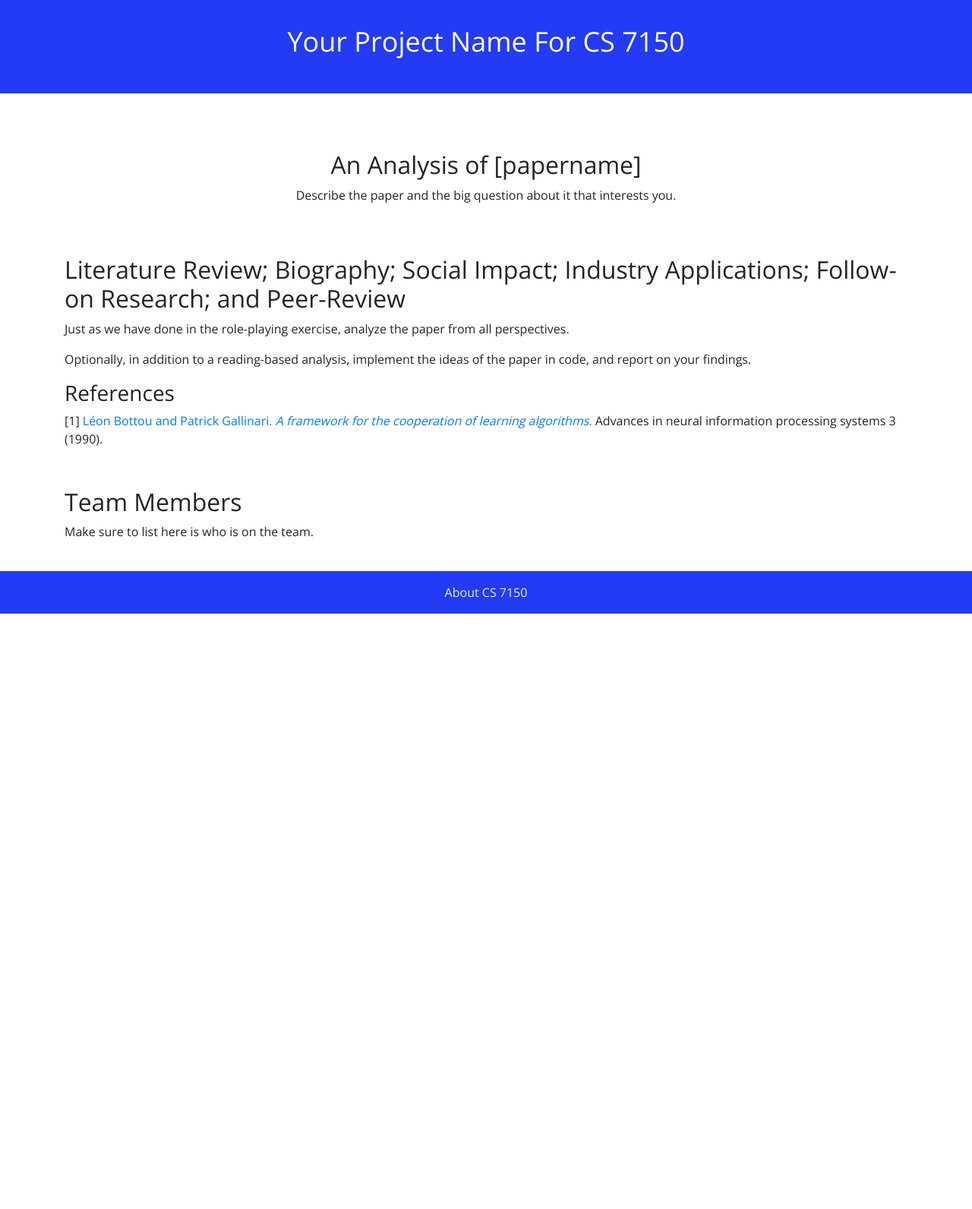
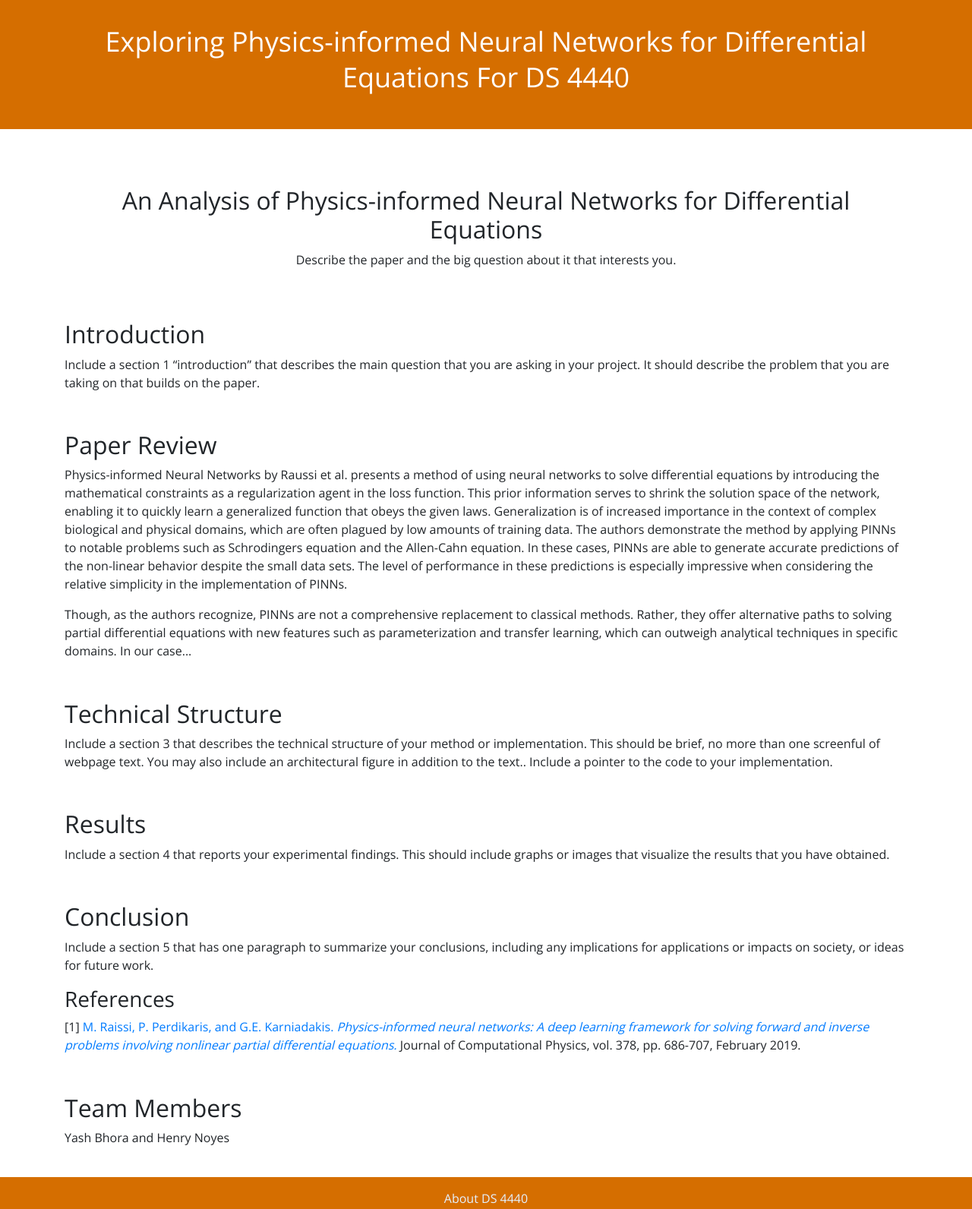
Before and after one commit to yashrbhora/exploring-PINNs-for-diffeq, a plain HTML site: page index.html in a window 1280 px wide. Shown: the whole page at 76% size. Before the commit the page ends 808 px from the top, so only its background shows below. Drawn offline with nearby package versions, Linux system fonts and the light colour scheme.

Commit message:
paper review and general website formatting

```diff
--- a/index.html
+++ b/index.html
@@ -1,7 +1,7 @@
 <!doctype html>
 <html lang="en">
 <head>
-<title>Your Project Name</title>
+<title>Exploring Physics-informed Neural Networks for Differential Equations</title>
 <meta property="og:title" content=Your Project Name" />
 <meta name="twitter:title" content="Your Project Name" />
 <meta name="description" content="Your project about your cool topic described right here." />
@@ -22,8 +22,8 @@
 <div class="nd-pageheader">
  <div class="container">
  <h1 class="lead">
- <nobr class="widenobr">Your Project Name</nobr>
- <nobr class="widenobr">For CS 7150</nobr>
+ <nobr class="widenobr">Exploring Physics-informed Neural Networks for Differential Equations</nobr>
+ <nobr class="widenobr">For DS 4440</nobr>
  </h1>
  </div>
 </div><!-- end nd-pageheader -->
@@ -31,32 +31,68 @@
 <div class="container">
 <div class="row">
 <div class="col justify-content-center text-center">
-<h2>An Analysis of [papername]</h2>
+<h2>An Analysis of Physics-informed Neural Networks for Differential Equations</h2>
 <p>Describe the paper and the big question about it that interests you.</p>
 </div>
 </div>
 <div class="row">
 <div class="col">
 
-<h2>Literature Review; Biography; Social Impact; Industry Applications; Follow-on Research; and Peer-Review</h2>
+<h2>Introduction</h2>
 
-<p>Just as we have done in the role-playing exercise, analyze the paper from all perspectives.
+<p>Include a section 1 “introduction” that describes the main question that you are asking in
+  your project. It should describe the problem that you are taking on that builds on the
+  paper.
 </p>
 
-<p>Optionally, in addition to a reading-based analysis, implement the ideas of the paper in code, and report on your findings.
+<h2>Paper Review</h2>
+<p>Physics-informed Neural Networks by Raussi et al. presents a method of using neural networks to solve
+  differential equations by introducing the mathematical constraints as a regularization agent in the loss function.
+  This prior information serves to shrink the solution space of the network, enabling it to quickly learn a generalized
+  function that obeys the given laws. Generalization is of increased importance in the context of complex biological and
+  physical domains, which are often plagued by low amounts of training data. The authors demonstrate the method by
+  applying PINNs to notable problems such as Schrodingers equation and the Allen-Cahn equation. In these cases, PINNs
+  are able to generate accurate predictions of the non-linear behavior despite the small data sets. The level of
+  performance in these predictions is especially impressive when considering the relative simplicity in the
+  implementation of PINNs.
+</p>
+<p>Though, as the authors recognize, PINNs are not a comprehensive replacement to classical methods. Rather, they offer
+  alternative paths to solving partial differential equations with new features such as parameterization and transfer
+  learning, which can outweigh analytical techniques in specific domains. In our case...
+</p>
+
+<h2>Technical Structure</h2>
+
+<p>Include a section 3 that describes the technical structure of your method or
+  implementation. This should be brief, no more than one screenful of webpage text. You
+  may also include an architectural figure in addition to the text.. Include a pointer to the
+  code to your implementation.
+</p>
+
+<h2>Results</h2>
+
+<p>Include a section 4 that reports your experimental findings. This should include graphs or
+  images that visualize the results that you have obtained.
+</p>
+
+<h2>Conclusion</h2>
+
+<p>Include a section 5 that has one paragraph to summarize your conclusions, including
+  any implications for applications or impacts on society, or ideas for future work.
 </p>
 
 <h3>References</h3>
 
-<p><a name="bottou-1990">[1]</a> <a href="https://papers.baulab.info/Bottou-1990.pdf"
-  >L&eacute;on Bottou and Patrick Gallinari.
-  <em>A framework for the cooperation of learning algorithms.</em></a>
-  Advances in neural information processing systems 3 (1990).
-</p>
+<p><a name="raissi-2019">[1]</a> <a href="https://www.sciencedirect.com/science/article/pii/S0021999118307125"
+  >M. Raissi, P. Perdikaris, and G.E. Karniadakis.
+  <em>Physics-informed neural networks: A deep learning framework for solving forward and inverse problems involving
+    nonlinear partial differential equations.</em></a>
+  Journal of Computational Physics, vol. 378, pp. 686-707, February 2019.
+  </p>
 
 <h2>Team Members</h2>
 
-<p>Make sure to list here is who is on the team.</p>
+<p>Yash Bhora and Henry Noyes</p>
 
 
 </div><!--col-->
@@ -66,7 +102,7 @@
 <footer class="nd-pagefooter">
   <div class="row">
     <div class="col-6 col-md text-center">
-      <a href="https://cs7150.baulab.info/">About CS 7150</a>
+      <a href="https://ds4440.baulab.info/">About DS 4440</a>
     </div>
   </div>
 </footer>
--- a/style.css
+++ b/style.css
@@ -16,7 +16,7 @@ h2 {
   margin-bottom: 1.5rem;
   color: white;
   text-align: center;
-  background-color: #233BF5;
+  background-color: #d56e00;
 }
 
 .nd-pageheader a, .nd-pageheader a.likelink {
@@ -28,7 +28,7 @@ h2 {
   margin-top: 1.5rem;
   padding: 1rem;
   text-align: center;
-  background-color: #233BF5;
+  background-color: #d56e00;
 }
 
 .nd-pagefooter a {
```
Also changed, not shown: 5 other files.
